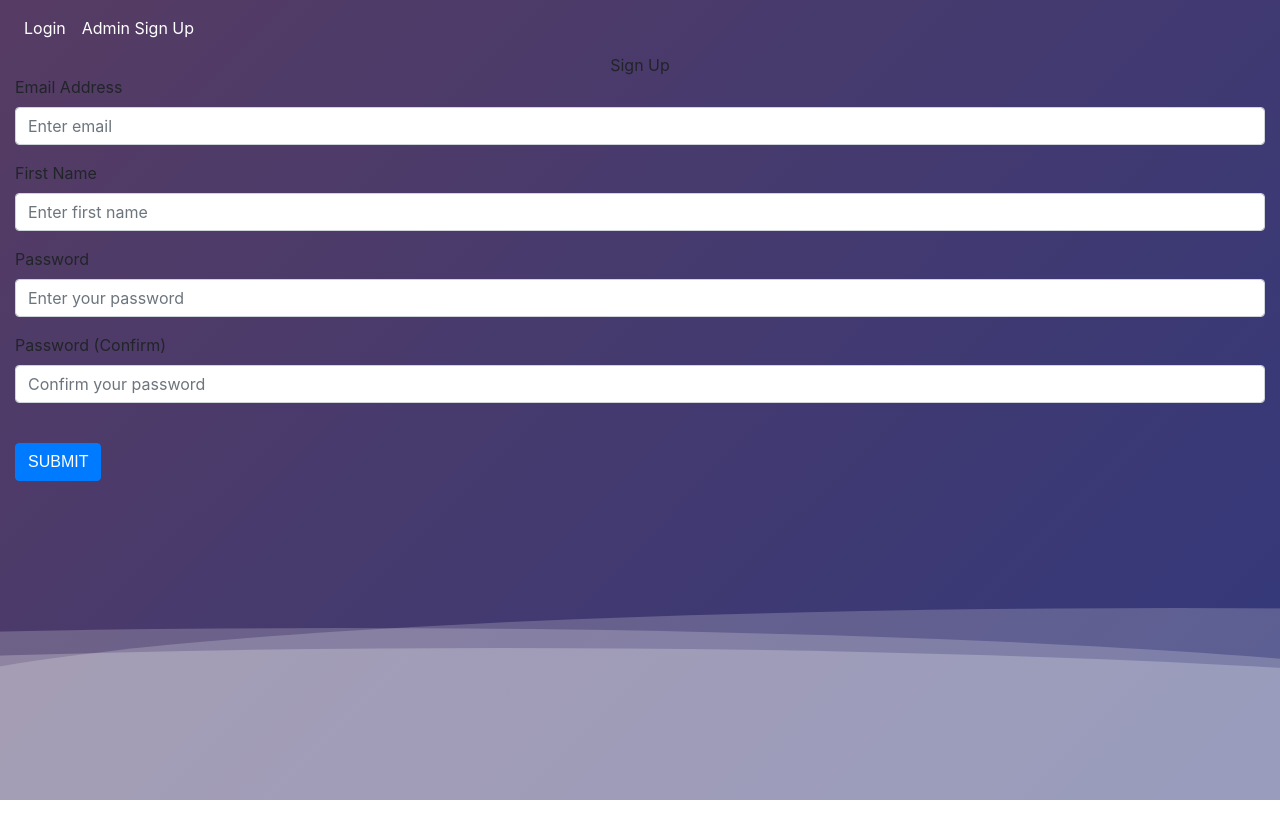
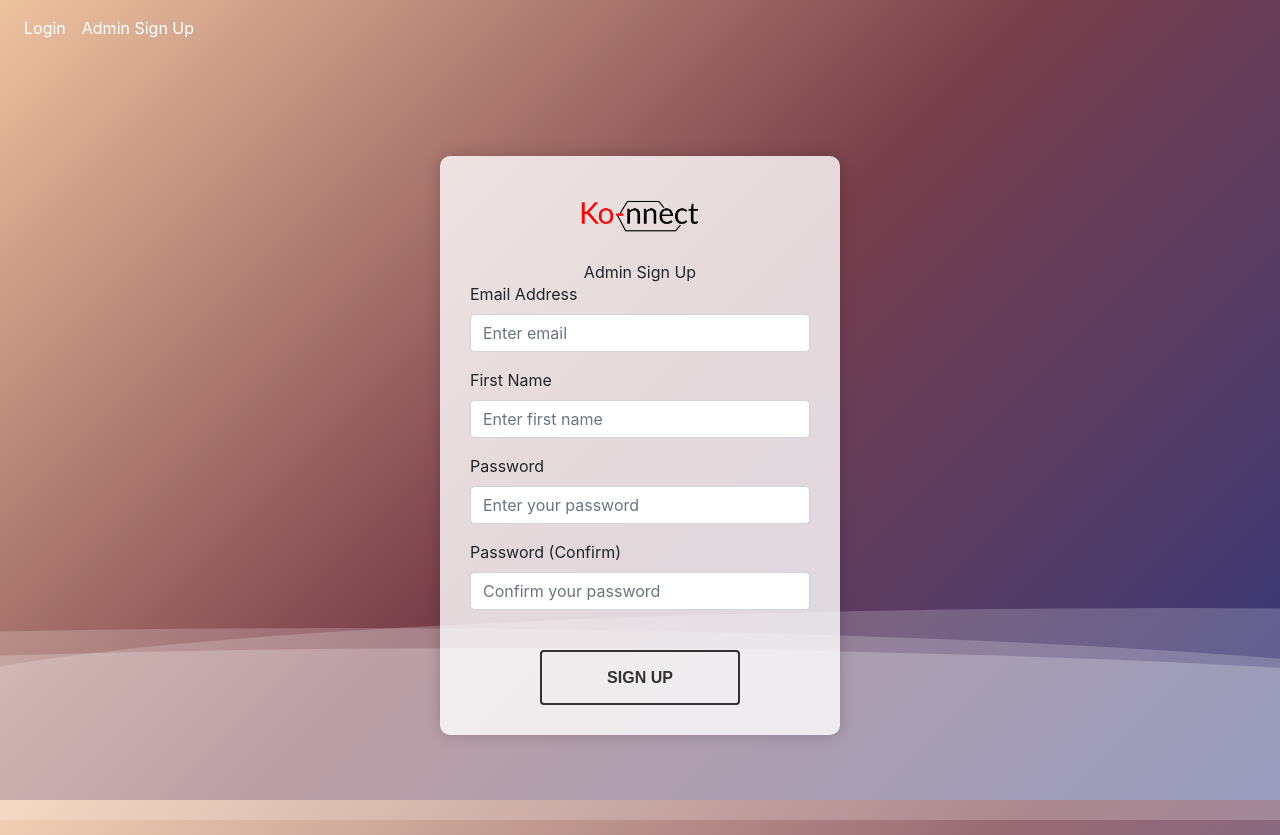
Before and after one commit to soto2571/Ko-nnect, a Flask app: page /auth/admin-sign-up in a window 1280 px wide. Before the commit the page ends 800 px from the top, so only its background shows below. Run offline with Flask 3, Linux system fonts and the light colour scheme; some libraries are stand-ins or nearby versions.

Commit message:
Auto commit

```diff
--- a/website/templates/admin_sign_up.html
+++ b/website/templates/admin_sign_up.html
@@ -1,6 +1,15 @@
-{% extends "base.html" %} {% block title %}Sign Up{% endblock %} {% block content %}
+{% extends "base.html" %}
+
+{% block title %}Admin Sign Up{% endblock %}
+
+{% block content %}
+<div class="container">
+    <div class="signup-container">
+        <div class="text-center">
+            <img src="{{ url_for('static', filename='images/Ko-nnect.png') }}" alt="Logo" class="signup-logo">
+        </div>
         <form method="POST">
-    <h3 align="center">Sign Up</h3>
+            <h3 align="center">Admin Sign Up</h3>
             <div class="form-group">
                 <label for="email">Email Address</label>
                 <input type="email" class="form-control" id="email" name="email" placeholder="Enter email">
@@ -18,6 +27,64 @@
                 <input type="password" class="form-control" id="password2" name="password2" placeholder="Confirm your password">
             </div>
             <br />
-    <button type="submit" class="btn btn-primary">Submit</button>
+            <div class="text-center">
+                <button type="submit" class="btn btn-rect-to-round btn-rect-to-round--black">Sign Up</button>
+            </div>
         </form>
+    </div>
+</div>
+
+<!-- Style to create the semi-transparent box -->
+<style>
+    .signup-container {
+        max-width: 400px;
+        margin: 100px auto;
+        background-color: rgba(255, 255, 255, 0.8); /* Slightly transparent white */
+        padding: 30px;
+        border-radius: 10px;
+        box-shadow: 0px 0px 15px rgba(0, 0, 0, 0.2); /* Shadow effect */
+    }
+
+    .signup-logo {
+        width: 150px; /* Adjust width to fit your layout */
+        margin-bottom: 20px;
+        display: block;
+        margin-left: auto;
+        margin-right: auto;
+    }
+
+    .btn {
+        font-family: Arial, Helvetica, sans-serif;
+        text-transform: uppercase;
+    }
+
+    .btn:hover .btn-slide-show-text1 {
+        margin-left: 65px;
+    }
+
+    .btn-rect-to-round {
+        height: 55px;
+        width: 200px;
+        font-size: 16px;
+        font-weight: 600;
+        background: transparent;
+        cursor: pointer;
+        transition: 0.5s ease-in;
+    }
+
+    .btn-rect-to-round:hover {
+        border-radius: 60px;
+        color: rgb(255, 255, 255) !important;
+    }
+
+    .btn-rect-to-round--black {
+        border: 2px solid rgb(51, 51, 51);
+        color: rgb(51, 51, 51) !important;
+    }
+
+    .btn-rect-to-round--black:hover {
+        border-color: rgb(51, 51, 51);
+        background: rgb(51, 51, 51);
+    }
+</style>
 {% endblock %}
```
Lines whose indentation alone changed are shown as unchanged.
